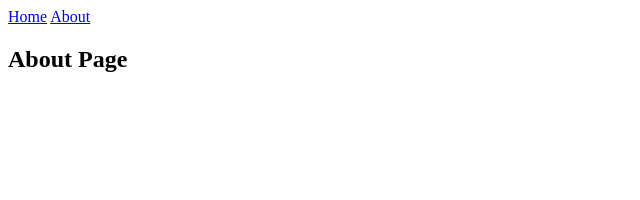
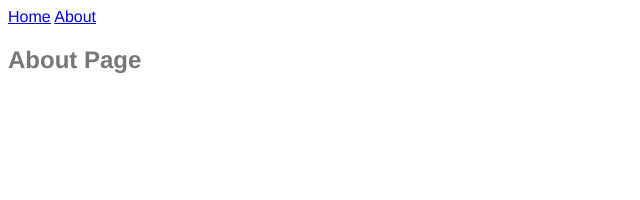
Before and after one commit to jbrazal/notbuk, a Jekyll site: the page built from about.md, in a window 1280 px wide. Shown: the top 200 px of the page, without its empty margins (0-640 px from the left). Built offline with Jekyll 4.4.1, drawn with Linux system fonts in a browser that asks for light colours.

Commit message:
Create sass files

```diff
--- /dev/null
+++ b/css/style.scss
@@ -0,0 +1,4 @@
+---
+#
+---
+@import 'stylesheet';
```
Also changed, not shown: _sass/stylesheet.scss (line endings or trailing spaces).
